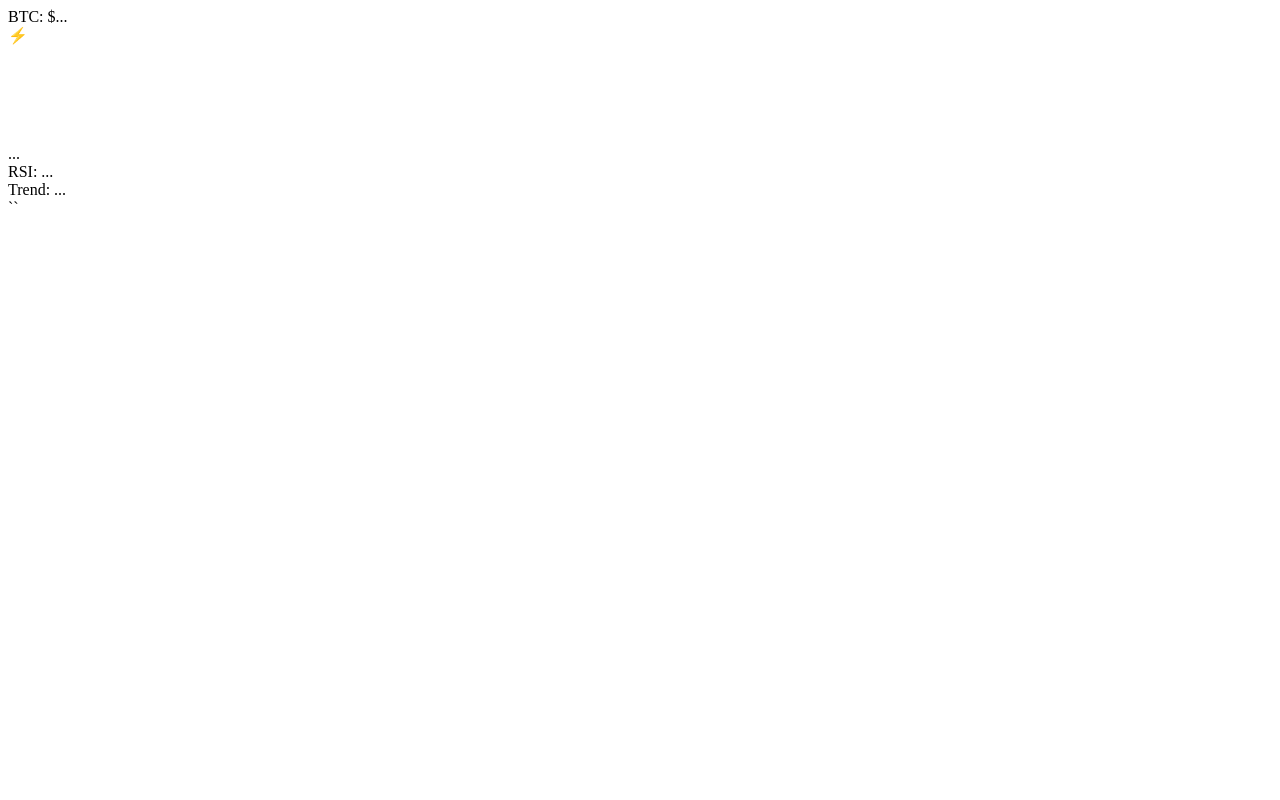
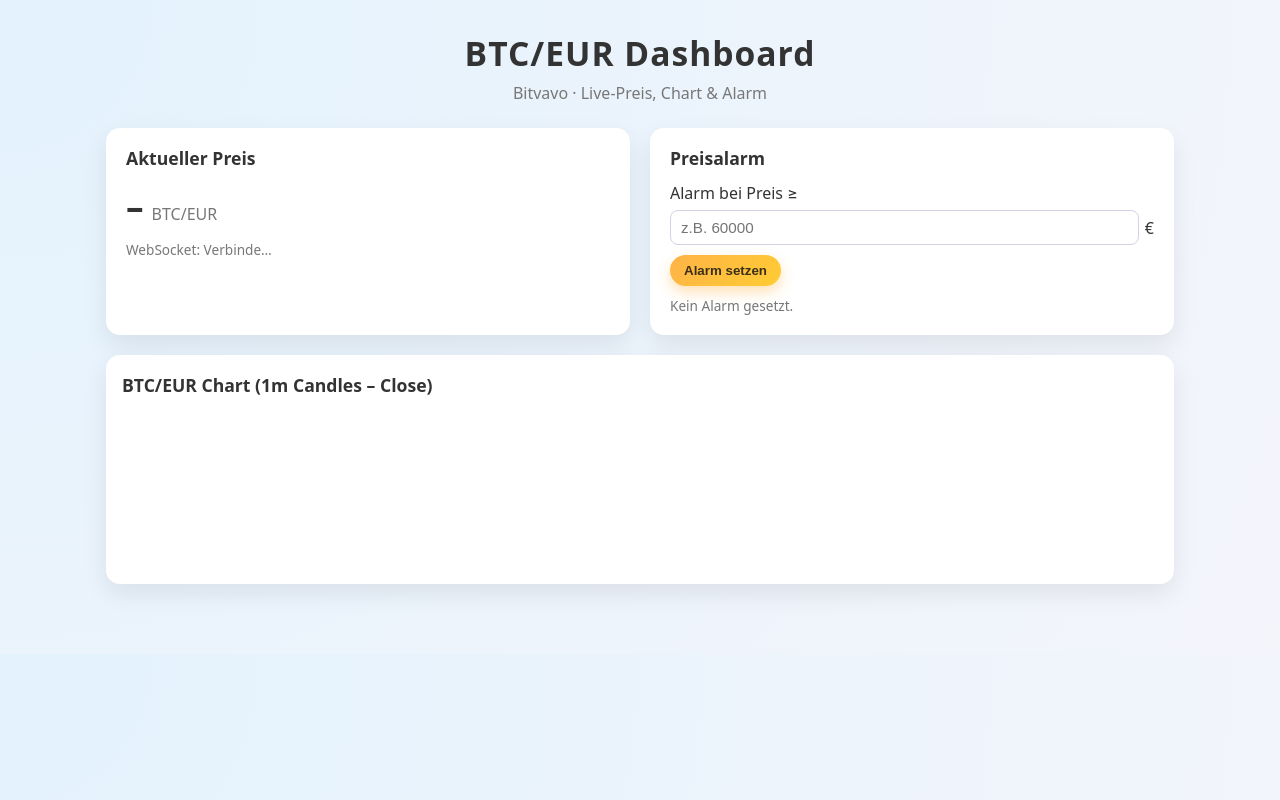
Before and after one commit to SaarPro1/BTC_Traiding_Tool, a plain HTML site: page index.html in a window 1280 px wide. Drawn offline with nearby package versions, Linux system fonts and the light colour scheme; files that its build step writes are made by us from their sources; no server answers.

Commit message:
Aufbau Seite.

```diff
--- a/index.html
+++ b/index.html
@@ -1,27 +1,58 @@
-<div class="top-bar">
-  <div class="price-box">
-    BTC: $<span id="price">...</span>
+<!DOCTYPE html>
+<html lang="de">
+<head>
+  <meta charset="UTF-8" />
+  <title>BTC Dashboard – Bitvavo</title>
+
+  <!-- Chart.js -->
+  <script src="https://cdn.jsdelivr.net/npm/chart.js"></script>
+
+  <!-- Styles -->
+  <link rel="stylesheet" href="assent/styles.css" />
+</head>
+<body>
+  <div class="app">
+    <header class="header">
+      <h1>BTC/EUR Dashboard</h1>
+      <p>Bitvavo · Live‑Preis, Chart & Alarm</p>
+    </header>
+
+    <main class="main">
+      <section class="top-row">
+        <div class="card">
+          <h2>Aktueller Preis</h2>
+          <div class="price-row">
+            <span id="currentPrice">–</span>
+            <span class="price-label">BTC/EUR</span>
+          </div>
+          <div class="status" id="wsStatus">WebSocket: Verbinde…</div>
+        </div>
+
+        <div class="card">
+          <h2>Preisalarm</h2>
+          <label for="alarmInput">Alarm bei Preis ≥</label>
+          <div class="alarm-row">
+            <input
+              type="number"
+              id="alarmInput"
+              placeholder="z.B. 60000"
+              step="100"
+            />
+            <span>€</span>
+          </div>
+          <button id="setAlarmBtn">Alarm setzen</button>
+          <div class="status" id="alarmStatus">Kein Alarm gesetzt.</div>
+        </div>
+      </section>
+
+      <section class="card chart-card">
+        <h2>BTC/EUR Chart (1m Candles – Close)</h2>
+        <canvas id="btcChart"></canvas>
+      </section>
+    </main>
   </div>
 
-  <div id="signalBtn" class="signal-btn" onclick="togglePanel()">
-    ⚡
-  </div>
-</div>
-
-<div id="signalPanel" class="panel hidden">
-  <canvas id="chart" height="100"></canvas>
-
-  <div class="signal" id="signal">...</div>
-
-  <div class="info">RSI: <span id="rsi">...</span></div>
-  <div class="info">Trend: <span id="trend">...</span></div>
-
-  <div class="bar">
-    <div class="fill" id="confidence"></div>
-  </div>
-</div>
-
-<!-- Chart.js CDN -->
-<script src="https://cdn.jsdelivr.net/npm/chart.js"></script>
-<script src="script.js"></script>
-``
+  <!-- App Logic -->
+  <script src="assent/scripts.js"></script>
+</body>
+</html>
--- a/styles.css
+++ b/styles.css
@@ -1,53 +1,171 @@
-body {
-  font-family: Arial;
-  background: #0f172a;
-  color: white;
+:root {
+  --bg: #f4f5fb;
+  --card-bg: #ffffff;
+  --accent: #ffb347;
+  --accent-soft: rgba(255, 179, 71, 0.15);
+  --text-main: #333333;
+  --text-muted: #777777;
+  --danger: #ff6b6b;
+  --success: #4caf50;
+  --border-radius: 14px;
+  --shadow: 0 10px 25px rgba(0, 0, 0, 0.08);
 }
 
-.top-bar {
-  display: flex;
-  gap: 10px;
-  align-items: center;
+* {
+  box-sizing: border-box;
 }
 
-.signal-btn {
-  background: #3b82f6;
-  padding: 6px 10px;
-  border-radius: 8px;
-  cursor: pointer;
+body {
+  margin: 0;
+  font-family: system-ui, -apple-system, BlinkMacSystemFont, "Segoe UI", sans-serif;
+  background: radial-gradient(circle at top left, #e3f2fd, #f4f5fb);
+  color: var(--text-main);
 }
 
-.panel {
-  margin-top: 10px;
-  background: #1e293b;
-  padding: 15px;
-  border-radius: 12px;
-  width: 260px;
+.app {
+  max-width: 1100px;
+  margin: 30px auto;
+  padding: 0 16px 40px;
 }
 
-.hidden {
-  display: none;
+.header {
+  text-align: center;
+  margin-bottom: 24px;
 }
 
-.signal {
-  font-size: 20px;
-  margin: 10px 0;
-  font-weight: bold;
+.header h1 {
+  margin: 0;
+  font-size: 2.1rem;
+  letter-spacing: 0.03em;
 }
 
-.info {
-  font-size: 13px;
-  color: #94a3b8;
+.header p {
+  margin: 6px 0 0;
+  color: var(--text-muted);
 }
 
-.bar {
-  height: 8px;
-  background: #334155;
-  border-radius: 10px;
-  margin-top: 10px;
+.main {
+  display: flex;
+  flex-direction: column;
+  gap: 20px;
 }
 
-.fill {
-  height: 100%;
-  width: 0%;
+.top-row {
+  display: grid;
+  grid-template-columns: repeat(auto-fit, minmax(260px, 1fr));
+  gap: 20px;
 }
+
+.card {
+  background: var(--card-bg);
+  border-radius: var(--border-radius);
+  padding: 18px 20px 20px;
+  box-shadow: var(--shadow);
+}
+
+.card h2 {
+  margin: 0 0 12px;
+  font-size: 1.1rem;
+}
+
+.price-row {
+  display: flex;
+  align-items: baseline;
+  gap: 8px;
+  margin-top: 4px;
+}
+
+#currentPrice {
+  font-size: 2.2rem;
+  font-weight: 600;
+}
+
+.price-label {
+  color: var(--text-muted);
+}
+
+.status {
+  margin-top: 10px;
+  font-size: 0.85rem;
+  color: var(--text-muted);
+}
+
+.status.ok {
+  color: var(--success);
+}
+
+.status.error {
+  color: var(--danger);
+}
+
+.alarm-row {
+  display: flex;
+  align-items: center;
+  gap: 6px;
+  margin: 6px 0 10px;
+}
+
+input[type="number"] {
+  flex: 1;
+  padding: 8px 10px;
+  border-radius: 8px;
+  border: 1px solid #d0d4e4;
+  font-size: 0.95rem;
+}
+
+button {
+  padding: 8px 14px;
+  border-radius: 999px;
+  border: none;
+  background: linear-gradient(135deg, #ffb347, #ffcc33);
+  color: #3b2f1a;
+  font-weight: 600;
+  cursor: pointer;
+  box-shadow: 0 6px 14px rgba(255, 179, 71, 0.4);
+  transition: transform 0.08s ease, box-shadow 0.08s ease;
+}
+
+button:hover {
+  transform: translateY(-1px);
+  box-shadow: 0 8px 18px rgba(255, 179, 71, 0.5);
+}
+
+button:active {
+  transform: translateY(0);
+  box-shadow: 0 4px 10px rgba(255, 179, 71, 0.35);
+}
+
+.chart-card {
+  padding: 18px 16px 22px;
+}
+
+.chart-card h2 {
+  margin-bottom: 10px;
+}
+
+/* Kleine Animation, wenn Alarm ausgelöst wird */
+body.alarm-active {
+  animation: alarmFlash 0.6s ease-in-out 2;
+}
+
+@keyframes alarmFlash {
+  0% {
+    background-color: #ffecec;
+  }
+  50% {
+    background-color: #ffffff;
+  }
+  100% {
+    background-color: #ffecec;
+  }
+}
+
+@media (max-width: 600px) {
+  .header h1 {
+    font-size: 1.7rem;
+  }
+
+  #currentPrice {
+    font-size: 1.8rem;
+  }
+}
```
Also changed, not shown: scripts.js (added, +214 -0 lines).
